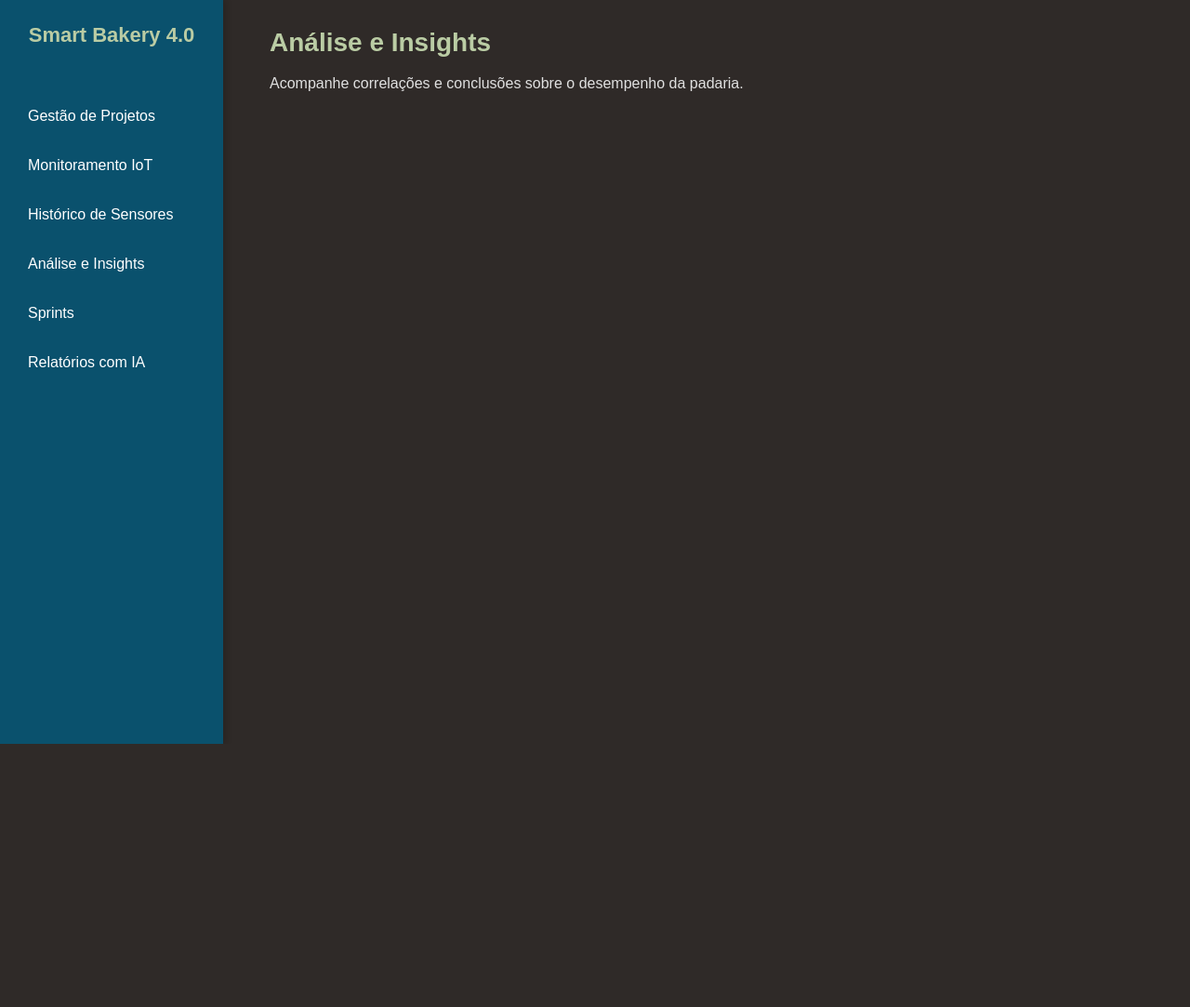
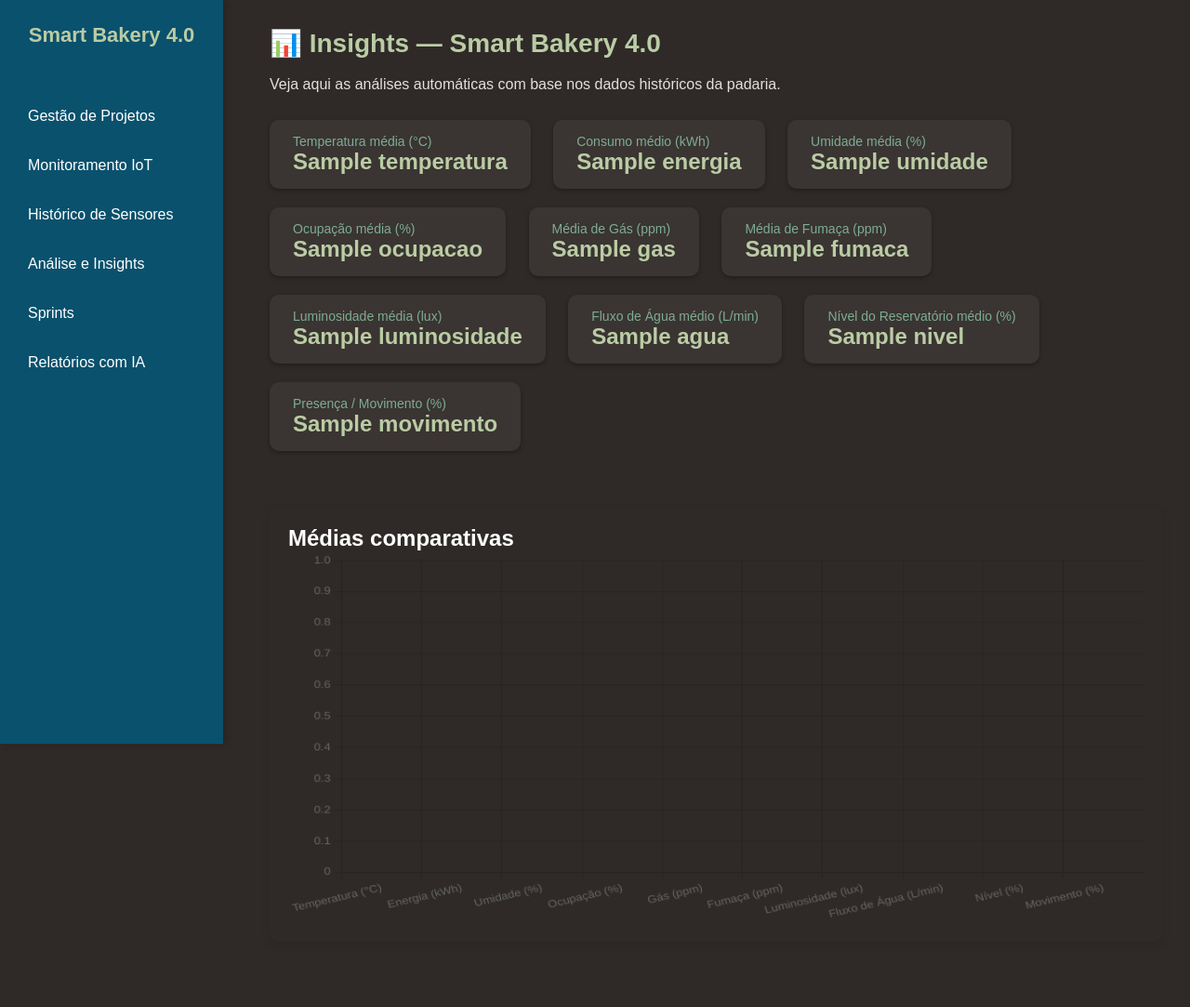
Before and after one commit to Arruda-007/Bakery-Manager, a Flask app: template templates/insights.html in a window 1280 px wide. Shown: the whole page at 93% size. Before the commit the page ends 800 px from the top, so only its background shows below. Run offline with Flask 3, Linux system fonts and the light colour scheme; the template is opened without the code that fills it: most values are stand-ins (such as "Sample title", 1, 10 or a date in 2020).

Commit message:
Atualizações

```diff
--- a/app.py
+++ b/app.py
@@ -1,38 +1,161 @@
-from flask import Flask, render_template, jsonify
+from flask import Flask, render_template, jsonify, send_file
 import pandas as pd
+import os
+from dotenv import load_dotenv
+from openai import OpenAI
 
+# ======== CONFIGURAÇÕES INICIAIS ========
 app = Flask(__name__)
+
+# ✅ Carrega variáveis de ambiente (.env)
+load_dotenv()
+
+# ✅ Configura o cliente da OpenAI (caso exista chave)
+api_key = os.getenv("OPENAI_API_KEY")
+client = OpenAI(api_key=api_key) if api_key else None
+
+
+# ======== ROTAS PRINCIPAIS ========
 
 @app.route('/')
 def index():
     return render_template('index.html')
 
+
 @app.route('/iot')
 def iot():
     return render_template('iot.html')
 
+
 @app.route('/insights')
 def insights():
-    return render_template('insights.html')
+    df = pd.read_csv('data/iot_data.csv')
+    medias = {
+        "temperatura": round(df["temperatura"].mean(), 1),
+        "energia": round(df["energia"].mean(), 1),
+        "umidade": round(df["umidade"].mean(), 1),
+        "ocupacao": round(df["ocupacao"].mean(), 1),
+        "gas": round(df["gas"].mean(), 1),
+        "fumaca": round(df["fumaca"].mean(), 1),
+        "luminosidade": round(df["luminosidade"].mean(), 1),
+        "agua": round(df["agua"].mean(), 1),
+        "nivel": round(df["nivel"].mean(), 1),
+        "movimento": round(df["movimento"].mean() * 100, 1)  # movimento em %
+    }
+    return render_template('insights.html', medias=medias)
+
+
 
 @app.route('/relatorios')
 def relatorios():
+    """
+    Exibe a página de relatórios (contém botão de gerar e área de resultado).
+    """
     return render_template('relatorios.html')
+
+
+@app.route('/api/gerar_relatorio')
+def api_gerar_relatorio():
+    """
+    Gera relatório técnico com base nos dados do CSV.
+    Se houver chave da OpenAI, usa GPT; senão, gera localmente.
+    """
+    df = pd.read_csv('data/iot_data.csv')
+
+    resumo = {
+        "temperatura_media": round(df["temperatura"].mean(), 1),
+        "temperatura_max": round(df["temperatura"].max(), 1),
+        "energia_total": round(df["energia"].sum(), 1),
+        "ocupacao_media": round(df["ocupacao"].mean(), 1),
+        "gases_detectados": int((df["gas"] > 250).sum()),
+        "fumaca_detectada": int((df["fumaca"] > 180).sum())
+    }
+
+    # ===== Geração local de relatório (fallback) =====
+    def gerar_relatorio_local(resumo):
+        partes = []
+        tmed, tmax = resumo["temperatura_media"], resumo["temperatura_max"]
+
+        if tmed > 210:
+            partes.append(f"A temperatura média de {tmed}°C está acima do ideal. Verifique ajustes nos fornos.")
+        elif tmed < 180:
+            partes.append(f"A temperatura média de {tmed}°C está abaixo do esperado — possível falha nos queimadores.")
+        else:
+            partes.append(f"A temperatura média de {tmed}°C está dentro da faixa esperada de operação.")
+        partes.append(f"A maior temperatura registrada foi {tmax}°C.")
+
+        energia = resumo["energia_total"]
+        partes.append(f"O consumo total de energia foi de {energia} kWh. Avalie horários de pico.")
+
+        ocup = resumo["ocupacao_media"]
+        if ocup > 90:
+            partes.append(f"A ocupação média de {ocup}% sugere alta demanda — considere reforçar a equipe.")
+        elif ocup < 40:
+            partes.append(f"A ocupação média de {ocup}% indica baixa movimentação — avalie promoções.")
+        else:
+            partes.append(f"A ocupação média de {ocup}% está dentro do esperado.")
+
+        gases, fuma = resumo["gases_detectados"], resumo["fumaca_detectada"]
+        if gases > 0 or fuma > 0:
+            partes.append(f"Foram detectados {gases} casos de gás e {fuma} de fumaça — realizar inspeção imediata.")
+        else:
+            partes.append("Nenhum vazamento de gás ou fumaça registrado.")
+
+        partes.append("Recomenda-se revisar manutenção dos fornos e calibrar sensores periodicamente.")
+        return " ".join(partes)
+
+    # ===== Tenta gerar com GPT (se houver chave) =====
+    try:
+        if client:
+            prompt = f"""
+            Você é um analista técnico da Smart Bakery 4.0.
+            Gere um relatório técnico sobre os seguintes dados:
+            {resumo}
+            Use linguagem profissional e inclua recomendações.
+            """
+
+            response = client.chat.completions.create(
+                model="gpt-3.5-turbo",
+                messages=[
+                    {"role": "system", "content": "Você é um especialista em análise de dados IoT."},
+                    {"role": "user", "content": prompt}
+                ],
+                max_tokens=400,
+                temperature=0.7
+            )
+            texto_relatorio = response.choices[0].message.content.strip()
+        else:
+            texto_relatorio = gerar_relatorio_local(resumo)
+
+    except Exception as e:
+        print("⚠️ Erro com OpenAI, usando relatório local:", e)
+        texto_relatorio = gerar_relatorio_local(resumo)
+
+    return jsonify({"relatorio": texto_relatorio})
+
+
+@app.route('/download_csv')
+def download_csv():
+    return send_file('data/iot_data.csv', as_attachment=True)
+
 
 @app.route('/historico')
 def historico():
-    return render_template('historico.html')     # Lê o CSV gerado pelo Python e envia para o template
+    return render_template('historico.html')
+
 
 @app.route('/api/historico')
 def api_historico():
     df = pd.read_csv('data/iot_data.csv')
-    df = df.tail(100)  # Mostra só as 100 últimas linhas
+    df = df.tail(100)  # Mostra apenas as últimas 100 linhas
     return df.to_json(orient='records')
+
 
 @app.route('/sprints')
 def sprints():
     return render_template('sprints.html')
 
 
+# ======== EXECUÇÃO ========
 if __name__ == '__main__':
     app.run(debug=True)
--- a/static/css/style.css
+++ b/static/css/style.css
@@ -405,3 +405,32 @@
 .botao-ver-todas:hover {
   background-color: #016e76;
 }
+
+/* INSIGHTS*/
+
+.charts-grid-insights {
+  display: flex;
+  justify-content: center;      /* centraliza o gráfico */
+  align-items: center;
+  flex-wrap: wrap;
+  gap: 25px;
+
+  width: 100%;
+  max-width: 1200px;            /* limite de largura */
+  margin: 40px auto;            /* centraliza no meio da página */
+}
+
+.charts-grid-insights canvas {
+  width: 100% !important;       /* o canvas ocupa todo o card */
+  max-width: 1100px;            /* mas não passa do limite */
+  height: 400px !important;     /* aumenta a altura para ficar mais visível */
+}
+
+.card-insights {
+
+  border-radius: 10px;
+  padding: 20px;
+  box-shadow: 0 4px 10px rgba(0, 0, 0, 0.1);
+  width: 100%;
+  max-width: 1150px;
+}
--- /dev/null
+++ b/static/js/insights.js
@@ -0,0 +1,46 @@
+// insights.js
+document.addEventListener("DOMContentLoaded", () => {
+  const ctx = document.getElementById("comparativoChart");
+
+  const labels = [
+    "Temperatura (°C)",
+    "Energia (kWh)",
+    "Umidade (%)",
+    "Ocupação (%)",
+    "Gás (ppm)",
+    "Fumaça (ppm)",
+    "Luminosidade (lux)",
+    "Fluxo de Água (L/min)",
+    "Nível (%)",
+    "Movimento (%)"
+  ];
+
+  // Pega as médias do HTML (convertendo textos em números)
+  const valores = Array.from(document.querySelectorAll(".kpi-value")).map(v => parseFloat(v.textContent));
+
+  new Chart(ctx, {
+    type: "bar",
+    data: {
+      labels: labels,
+      datasets: [{
+        label: "Média dos Sensores",
+        data: valores,
+        backgroundColor: [
+          "#7dad93", "#018790", "#0a516d", "#bacca4",
+          "#ff595e", "#f9844a", "#f9dc5c", "#118ab2",
+          "#7dd87d", "#ef476f"
+        ],
+        borderWidth: 1
+      }]
+    },
+    options: {
+      responsive: true,
+      scales: {
+        y: { beginAtZero: true }
+      },
+      plugins: {
+        legend: { display: false }
+      }
+    }
+  });
+});
--- a/templates/insights.html
+++ b/templates/insights.html
@@ -1,5 +1,70 @@
 {% extends "base.html" %}
 {% block content %}
-  <h1>Análise e Insights</h1>
-  <p>Acompanhe correlações e conclusões sobre o desempenho da padaria.</p>
+  <h1>📊 Insights — Smart Bakery 4.0</h1>
+  <p>Veja aqui as análises automáticas com base nos dados históricos da padaria.</p>
+
+  <!-- ==== KPI BOXES ==== -->
+  <div class="kpi-boxes">
+    <div class="kpi-box">
+      <div class="kpi-title">Temperatura média (°C)</div>
+      <div class="kpi-value">{{ medias.temperatura }}</div>
+    </div>
+
+    <div class="kpi-box">
+      <div class="kpi-title">Consumo médio (kWh)</div>
+      <div class="kpi-value">{{ medias.energia }}</div>
+    </div>
+
+    <div class="kpi-box">
+      <div class="kpi-title">Umidade média (%)</div>
+      <div class="kpi-value">{{ medias.umidade }}</div>
+    </div>
+
+    <div class="kpi-box">
+      <div class="kpi-title">Ocupação média (%)</div>
+      <div class="kpi-value">{{ medias.ocupacao }}</div>
+    </div>
+
+    <div class="kpi-box">
+      <div class="kpi-title">Média de Gás (ppm)</div>
+      <div class="kpi-value">{{ medias.gas }}</div>
+    </div>
+
+    <div class="kpi-box">
+      <div class="kpi-title">Média de Fumaça (ppm)</div>
+      <div class="kpi-value">{{ medias.fumaca }}</div>
+    </div>
+
+    <div class="kpi-box">
+      <div class="kpi-title">Luminosidade média (lux)</div>
+      <div class="kpi-value">{{ medias.luminosidade }}</div>
+    </div>
+
+    <div class="kpi-box">
+      <div class="kpi-title">Fluxo de Água médio (L/min)</div>
+      <div class="kpi-value">{{ medias.agua }}</div>
+    </div>
+
+    <div class="kpi-box">
+      <div class="kpi-title">Nível do Reservatório médio (%)</div>
+      <div class="kpi-value">{{ medias.nivel }}</div>
+    </div>
+
+    <div class="kpi-box">
+      <div class="kpi-title">Presença / Movimento (%)</div>
+      <div class="kpi-value">{{ medias.movimento }}</div>
+    </div>
+  </div>
+
+  <!-- ==== GRÁFICO COMPARATIVO ==== -->
+  <div class="charts-grid-insights">
+    <div class="card-insights">
+      <h2>Médias comparativas</h2>
+      <canvas id="comparativoChart"></canvas>
+    </div>
+  </div>
+
+  <!-- ==== SCRIPTS ==== -->
+  <script src="https://cdn.jsdelivr.net/npm/chart.js"></script>
+  <script src="{{ url_for('static', filename='js/insights.js') }}"></script>
 {% endblock %}
```
Also changed, not shown: requirements.txt (added, +31 -0 lines), static/js/relatorios.js (added, +24 -0 lines), templates/relatorios.html (+90 -2 lines), 1 other file.
